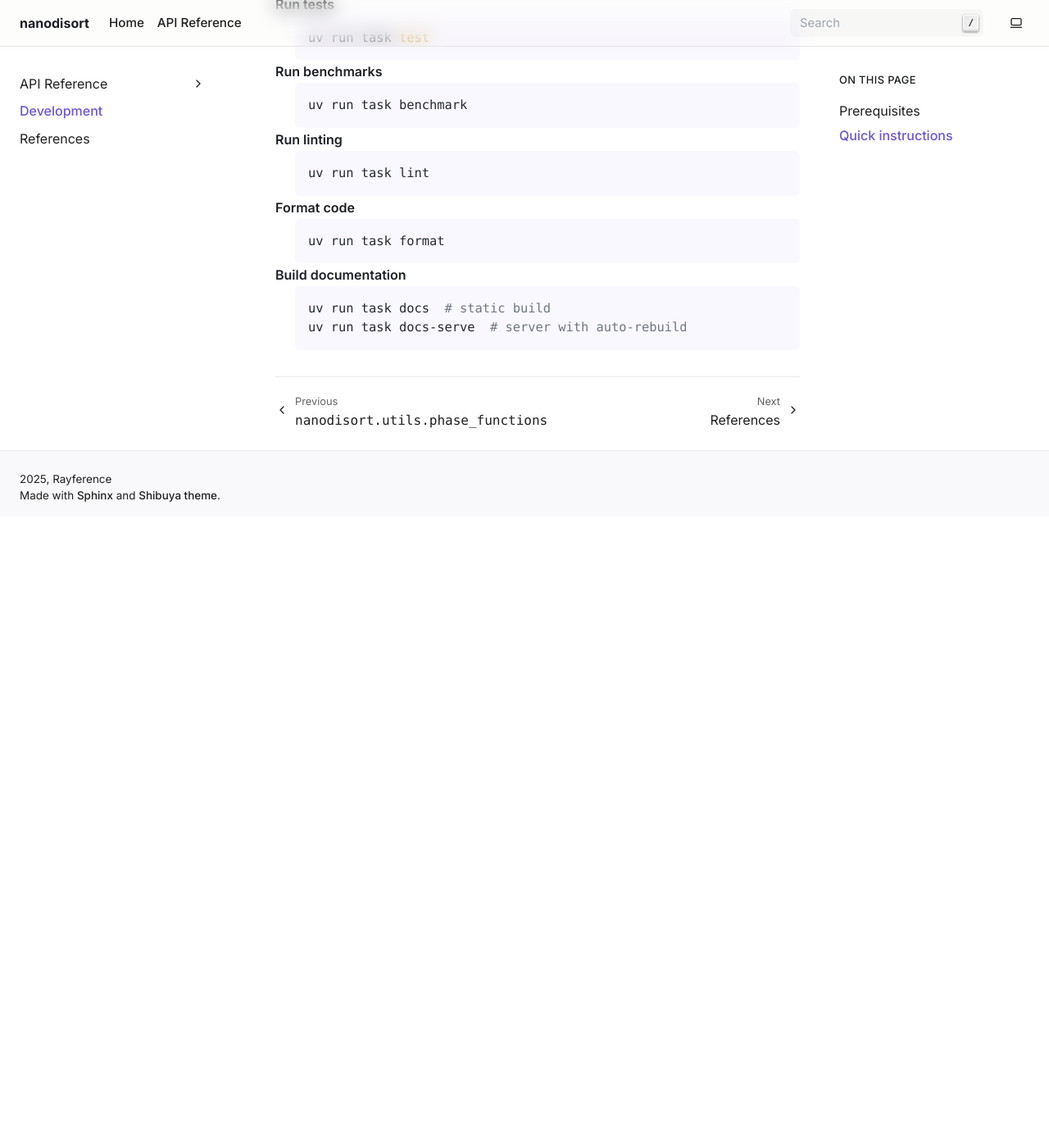
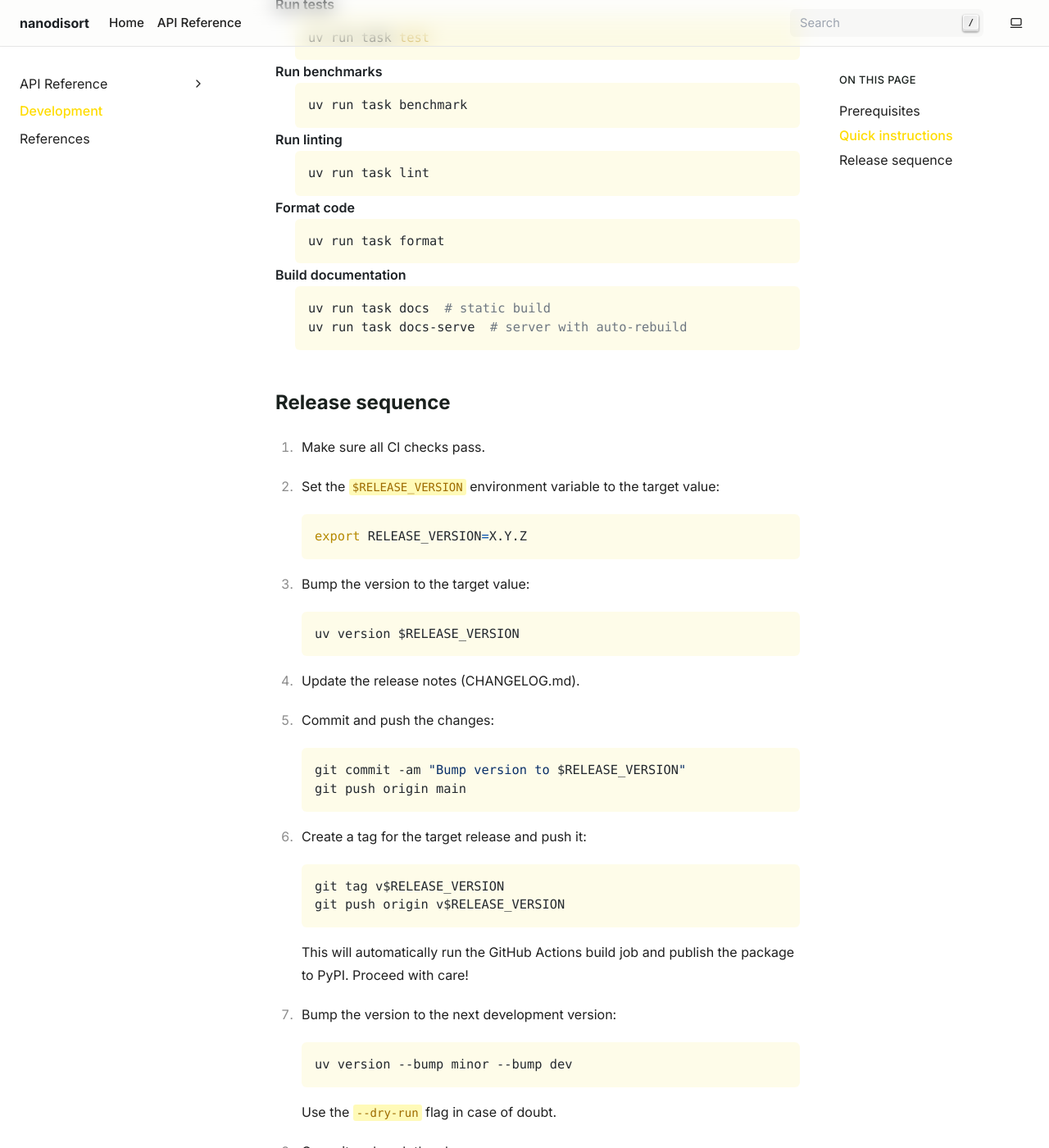
Before and after one commit to eradiate/nanodisort, a Sphinx documentation site: the page built from docs/dev.rst, in a window 1280 px wide and 1400 px high, scrolled down 847 px. Shown: the whole window at 82% size. Built offline with Sphinx 7.4.7, drawn with Linux system fonts in a browser that asks for light colours; before the commit the page ends 1477 px from its top, so only the background shows below that; some of the changed text lies outside the part shown.

Commit message:
Better dev docs

```diff
--- a/docs/conf.py
+++ b/docs/conf.py
@@ -1,16 +1,15 @@
 """Sphinx configuration for nanodisort documentation."""
 
-import os
-import sys
+import datetime
 
-# Add source to path
-sys.path.insert(0, os.path.abspath("../src"))
+import nanodisort
 
 # Project information
 project = "nanodisort"
-copyright = "2025, Rayference"
+copyright = f"2025-{datetime.datetime.now().year}, Rayference"
 author = "Vincent Leroy"
-release = "0.1.0"
+version = nanodisort.__version__
+release = version
 
 # General configuration
 extensions = [
@@ -61,6 +60,7 @@ html_theme_options = {
         {"title": "Home", "url": "index"},
         {"title": "API Reference", "url": "api"},
     ],
+    "accent_color": "yellow",
 }
 
 # Autodoc options
--- a/docs/dev.rst
+++ b/docs/dev.rst
@@ -57,3 +57,51 @@ Build documentation
 
         uv run task docs  # static build
         uv run task docs-serve  # server with auto-rebuild
+
+Release sequence
+----------------
+
+1. Make sure all CI checks pass.
+2. Set the ``$RELEASE_VERSION`` environment variable to the target value:
+
+   .. code-block:: bash
+
+       export RELEASE_VERSION=X.Y.Z
+
+3. Bump the version to the target value:
+
+   .. code-block:: bash
+
+       uv version $RELEASE_VERSION
+
+4. Update the release notes (CHANGELOG.md).
+5. Commit and push the changes:
+
+   .. code-block:: bash
+
+       git commit -am "Bump version to $RELEASE_VERSION"
+       git push origin main
+
+6. Create a tag for the target release and push it:
+
+   .. code-block:: bash
+
+       git tag v$RELEASE_VERSION
+       git push origin v$RELEASE_VERSION
+
+   This will automatically run the GitHub Actions build job and publish the package to PyPI. Proceed with care!
+
+7. Bump the version to the next development version:
+
+   .. code-block:: bash
+
+       uv version --bump minor --bump dev
+
+   Use the ``--dry-run`` flag in case of doubt.
+
+8. Commit and push the changes:
+
+   .. code-block:: bash
+
+       git commit -am "Ready for next development cycle"
+       git push origin main
--- a/docs/index.rst
+++ b/docs/index.rst
@@ -1,5 +1,8 @@
 nanodisort documentation
 ========================
+
+**Date**: |today| |
+**Version**: |version|
 
 **nanodisort** provides Python bindings for CDISORT, a C implementation of the
 DISORT (Discrete Ordinates Radiative Transfer) program for solving the
```
